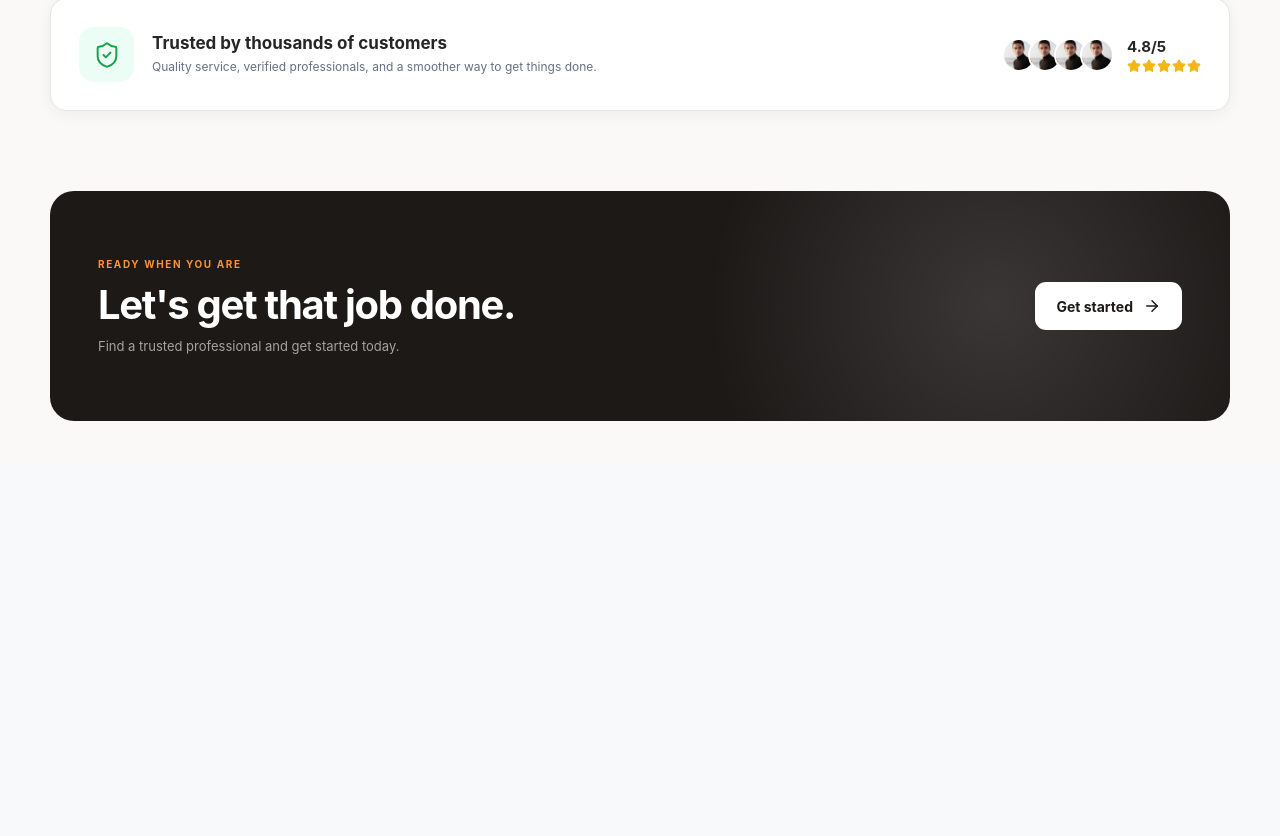
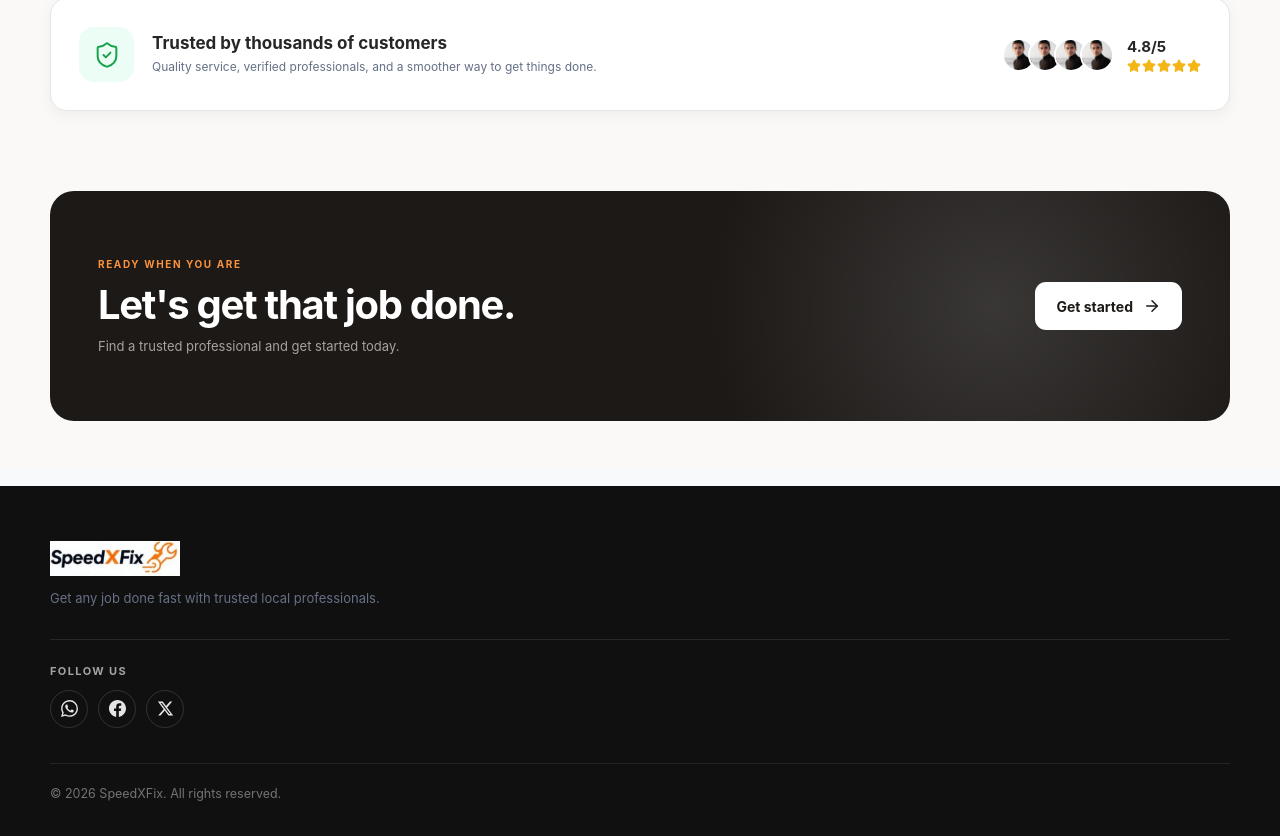
Before and after one commit to emmanuel776666/SpeedXfix, a React (Vite) app in the folder speedxfix/: page / in a window 1280 px wide. Shown: the part 2212-3048 px from the top of the page. Before the commit the page ends 2678 px from the top, so only its background shows below. Built offline with nearby package versions, Linux system fonts and the light colour scheme.

Commit message:
feat: add footer component with social media links to Home and Homepage

```diff
--- a/speedxfix/src/App.css
+++ b/speedxfix/src/App.css
@@ -1450,3 +1450,104 @@
     font-size: 29px;
   }
 }
+
+/* ============================================================
+   FOOTER
+   ============================================================ */
+
+.site-footer {
+  margin-top: 20px;
+  padding: 55px 24px 35px;
+
+  background: #101010;
+  color: #d4d4d4;
+}
+
+.footer-brand {
+  max-width: 1180px;
+  margin: 0 auto 30px;
+}
+
+.footer-brand img {
+  width: 130px;
+  margin-bottom: 12px;
+}
+
+.footer-brand p {
+  max-width: 340px;
+
+  margin: 0;
+
+  color: var(--muted);
+
+  font-size: 13px;
+  line-height: 1.6;
+}
+
+.footer-social {
+  display: flex;
+  flex-direction: column;
+  align-items: flex-start;
+
+  gap: 12px;
+
+  max-width: 1180px;
+  margin: 0 auto 35px;
+  padding-top: 24px;
+
+  border-top: 1px solid rgba(255, 255, 255, 0.1);
+}
+
+.footer-social-label {
+  color: #a3a3a3;
+
+  font-size: 11px;
+  font-weight: 750;
+  letter-spacing: 1.4px;
+  text-transform: uppercase;
+}
+
+.social-links {
+  display: flex;
+  align-items: center;
+
+  gap: 10px;
+}
+
+.social-link {
+  display: grid;
+  place-items: center;
+
+  width: 38px;
+  height: 38px;
+
+  border: 1px solid rgba(255, 255, 255, 0.14);
+  border-radius: 50%;
+
+  color: #e5e5e5;
+
+  transition:
+    color 0.2s ease,
+    border-color 0.2s ease,
+    transform 0.2s ease;
+}
+
+.social-link:hover {
+  border-color: var(--orange);
+  color: var(--orange);
+
+  transform: translateY(-2px);
+}
+
+.footer-bottom {
+  max-width: 1180px;
+  margin: 0 auto;
+
+  padding-top: 22px;
+
+  border-top: 1px solid rgba(255, 255, 255, 0.08);
+
+  color: #737373;
+
+  font-size: 12.5px;
+}
--- a/speedxfix/src/components/Home.jsx
+++ b/speedxfix/src/components/Home.jsx
@@ -82,7 +82,8 @@
   ];
 
   return (
-    <main className="home-page">
+    <>
+      <main className="home-page">
       {/* ======================================================
           NAVBAR
       ====================================================== */}
@@ -408,7 +409,51 @@
           <ArrowRight size={18} />
         </Link>
       </section>
-    </main>
+      </main>
+
+      {/* ======================================================
+          FOOTER
+      ====================================================== */}
+
+      <footer className="site-footer">
+        <div className="footer-brand">
+          <img src={logo} alt="SpeedXFix logo" />
+          <p>Get any job done fast with trusted local professionals.</p>
+        </div>
+
+        {/* Social media links — add your profile URLs below */}
+        <div className="footer-social">
+          <span className="footer-social-label">Follow us</span>
+
+          <div className="social-links">
+            {/* TODO: add WhatsApp link (e.g. https://wa.me/234XXXXXXXXXX) */}
+            <a href="https://whatsapp.com/channel/0029VbDataHIiRokdefpAz3k" className="social-link" aria-label="WhatsApp">
+              <svg viewBox="0 0 24 24" width="17" height="17" fill="currentColor" aria-hidden="true">
+                <path d="M17.472 14.382c-.297-.149-1.758-.867-2.03-.967-.273-.099-.471-.148-.67.15-.197.297-.767.966-.94 1.164-.173.199-.347.223-.644.075-.297-.15-1.255-.463-2.39-1.475-.883-.788-1.48-1.761-1.653-2.059-.173-.297-.018-.458.13-.606.134-.133.298-.347.446-.52.149-.174.198-.298.298-.497.099-.198.05-.371-.025-.52-.075-.149-.669-1.612-.916-2.207-.242-.579-.487-.5-.669-.51-.173-.008-.371-.01-.57-.01-.198 0-.52.074-.792.372-.272.297-1.04 1.016-1.04 2.479 0 1.462 1.065 2.875 1.213 3.074.149.198 2.096 3.2 5.077 4.487.709.306 1.262.489 1.694.625.712.227 1.36.195 1.871.118.571-.085 1.758-.719 2.006-1.413.248-.694.248-1.289.173-1.413-.074-.124-.272-.198-.57-.347m-5.421 7.403h-.004a9.87 9.87 0 0 1-5.031-1.378l-.361-.214-3.741.982.998-3.648-.235-.374a9.86 9.86 0 0 1-1.51-5.26c.001-5.45 4.436-9.884 9.888-9.884 2.64 0 5.122 1.03 6.988 2.898a9.825 9.825 0 0 1 2.893 6.994c-.003 5.45-4.437 9.884-9.885 9.884m8.413-18.297A11.815 11.815 0 0 0 12.05 0C5.495 0 .16 5.335.157 11.892c0 2.096.547 4.142 1.588 5.945L.057 24l6.305-1.654a11.882 11.882 0 0 0 5.683 1.448h.005c6.554 0 11.89-5.335 11.893-11.893a11.821 11.821 0 0 0-3.48-8.413Z" />
+              </svg>
+            </a>
+
+            {/* TODO: add Facebook link (e.g. https://facebook.com/yourpage) */}
+            <a href="" className="social-link" aria-label="Facebook">
+              <svg viewBox="0 0 24 24" width="17" height="17" fill="currentColor" aria-hidden="true">
+                <path d="M24 12.073c0-6.627-5.373-12-12-12s-12 5.373-12 12c0 5.99 4.388 10.954 10.125 11.854v-8.385H7.078v-3.47h3.047V9.43c0-3.007 1.792-4.669 4.533-4.669 1.312 0 2.686.235 2.686.235v2.953H15.83c-1.491 0-1.956.925-1.956 1.874v2.25h3.328l-.532 3.47h-2.796v8.385C19.612 23.027 24 18.062 24 12.073z" />
+              </svg>
+            </a>
+
+            {/* TODO: add X (Twitter) link (e.g. https://x.com/yourhandle) */}
+            <a href="" className="social-link" aria-label="X (Twitter)">
+              <svg viewBox="0 0 24 24" width="17" height="17" fill="currentColor" aria-hidden="true">
+                <path d="M18.244 2.25h3.308l-7.227 8.26 8.502 11.24H16.17l-5.214-6.817L4.99 21.75H1.68l7.73-8.835L1.254 2.25H8.08l4.713 6.231zm-1.161 17.52h1.833L7.084 4.126H5.117z" />
+              </svg>
+            </a>
+          </div>
+        </div>
+
+        <p className="footer-bottom">
+          © {new Date().getFullYear()} SpeedXFix. All rights reserved.
+        </p>
+      </footer>
+    </>
   );
 }
 
--- a/speedxfix/src/pages/Homepage.css
+++ b/speedxfix/src/pages/Homepage.css
@@ -78,7 +78,19 @@
   color: var(--ink); font-size: 15px; font-weight: 600; text-align: left;
 }
 .drawer-links button:hover { background: var(--orange-soft); color: var(--orange); }
-.drawer-logout { color: var(--red); border-top: 1px solid var(--line); border-radius: 0 0 11px 11px; padding-top: 16px; }
+.drawer-logout { color: var(--red); border-top: 1px solid var(--line); border-radius: 11px 11px 0 0; padding-top: 16px; }
+
+.drawer-social { padding: 12px 4px 0; border-top: 1px solid var(--line); }
+.drawer-social-label { display: block; margin-bottom: 9px; color: var(--muted); font-size: 10px; font-weight: 800; letter-spacing: 1.3px; text-transform: uppercase; }
+.drawer-social-links { display: flex; gap: 8px; }
+.drawer-social-link {
+  display: grid; place-items: center;
+  width: 34px; height: 34px;
+  border: 1px solid var(--line); border-radius: 10px;
+  background: var(--card); color: var(--ink);
+  transition: color .2s, border-color .2s, background .2s;
+}
+.drawer-social-link:hover { border-color: var(--orange); background: var(--orange-soft); color: var(--orange); }
 
 /* =========================================================
    SHARED UI
--- a/speedxfix/src/pages/Homepage.jsx
+++ b/speedxfix/src/pages/Homepage.jsx
@@ -121,6 +121,33 @@
         <button className="drawer-logout" onClick={() => go("home", "You have been signed out (demo).")}>
           <LogOut size={19} /> Sign out
         </button>
+
+        {/* Social media links — add your profile URLs below */}
+        <div className="drawer-social">
+          <span className="drawer-social-label">Follow us</span>
+          <div className="drawer-social-links">
+            {/* TODO: add WhatsApp link (e.g. https://wa.me/234XXXXXXXXXX) */}
+            <a href="https://whatsapp.com/channel/0029VbDataHIiRokdefpAz3k" className="drawer-social-link" aria-label="WhatsApp">
+              <svg viewBox="0 0 24 24" width="16" height="16" fill="currentColor" aria-hidden="true">
+                <path d="M17.472 14.382c-.297-.149-1.758-.867-2.03-.967-.273-.099-.471-.148-.67.15-.197.297-.767.966-.94 1.164-.173.199-.347.223-.644.075-.297-.15-1.255-.463-2.39-1.475-.883-.788-1.48-1.761-1.653-2.059-.173-.297-.018-.458.13-.606.134-.133.298-.347.446-.52.149-.174.198-.298.298-.497.099-.198.05-.371-.025-.52-.075-.149-.669-1.612-.916-2.207-.242-.579-.487-.5-.669-.51-.173-.008-.371-.01-.57-.01-.198 0-.52.074-.792.372-.272.297-1.04 1.016-1.04 2.479 0 1.462 1.065 2.875 1.213 3.074.149.198 2.096 3.2 5.077 4.487.709.306 1.262.489 1.694.625.712.227 1.36.195 1.871.118.571-.085 1.758-.719 2.006-1.413.248-.694.248-1.289.173-1.413-.074-.124-.272-.198-.57-.347m-5.421 7.403h-.004a9.87 9.87 0 0 1-5.031-1.378l-.361-.214-3.741.982.998-3.648-.235-.374a9.86 9.86 0 0 1-1.51-5.26c.001-5.45 4.436-9.884 9.888-9.884 2.64 0 5.122 1.03 6.988 2.898a9.825 9.825 0 0 1 2.893 6.994c-.003 5.45-4.437 9.884-9.885 9.884m8.413-18.297A11.815 11.815 0 0 0 12.05 0C5.495 0 .16 5.335.157 11.892c0 2.096.547 4.142 1.588 5.945L.057 24l6.305-1.654a11.882 11.882 0 0 0 5.683 1.448h.005c6.554 0 11.89-5.335 11.893-11.893a11.821 11.821 0 0 0-3.48-8.413Z" />
+              </svg>
+            </a>
+
+            {/* TODO: add Facebook link (e.g. https://facebook.com/yourpage) */}
+            <a href="" className="drawer-social-link" aria-label="Facebook">
+              <svg viewBox="0 0 24 24" width="16" height="16" fill="currentColor" aria-hidden="true">
+                <path d="M24 12.073c0-6.627-5.373-12-12-12s-12 5.373-12 12c0 5.99 4.388 10.954 10.125 11.854v-8.385H7.078v-3.47h3.047V9.43c0-3.007 1.792-4.669 4.533-4.669 1.312 0 2.686.235 2.686.235v2.953H15.83c-1.491 0-1.956.925-1.956 1.874v2.25h3.328l-.532 3.47h-2.796v8.385C19.612 23.027 24 18.062 24 12.073z" />
+              </svg>
+            </a>
+
+            {/* TODO: add X (Twitter) link (e.g. https://x.com/yourhandle) */}
+            <a href="" className="drawer-social-link" aria-label="X (Twitter)">
+              <svg viewBox="0 0 24 24" width="16" height="16" fill="currentColor" aria-hidden="true">
+                <path d="M18.244 2.25h3.308l-7.227 8.26 8.502 11.24H16.17l-5.214-6.817L4.99 21.75H1.68l7.73-8.835L1.254 2.25H8.08l4.713 6.231zm-1.161 17.52h1.833L7.084 4.126H5.117z" />
+              </svg>
+            </a>
+          </div>
+        </div>
       </aside>
     </>
   );
```
